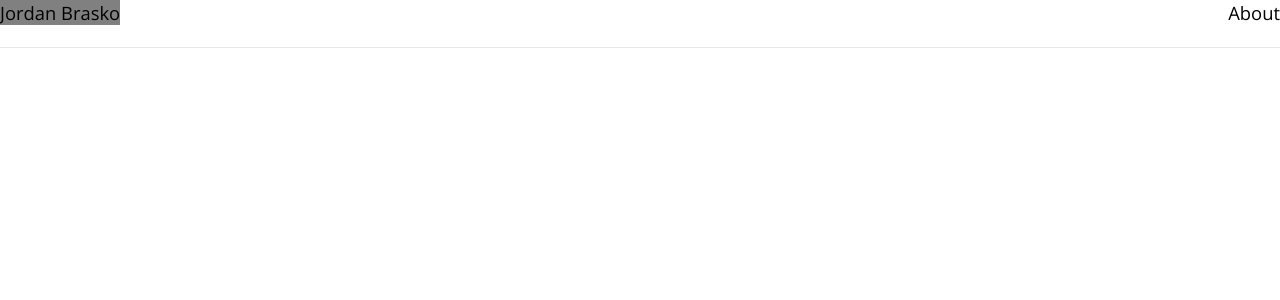
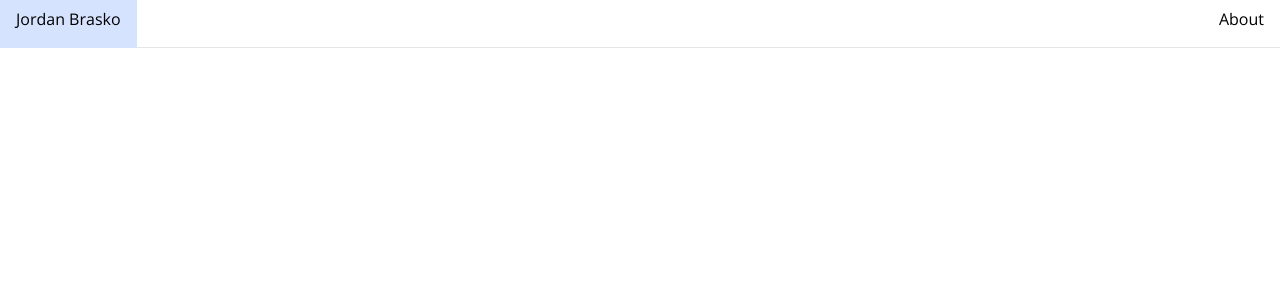
Before and after one commit to jbrasko2/jordan-brasko-portfolio, a React (Create React App) app: page / in a window 1280 px wide. Shown: the top 300 px of the page. Built offline with nearby package versions, Linux system fonts and the light colour scheme.

Commit message:
update linkbutton hover color

```diff
--- a/src/components/NavBar.js
+++ b/src/components/NavBar.js
@@ -29,8 +29,9 @@ const Wrapper = styled.nav`
 
 const LeftWrapper = styled.div`
     float: left;
+    height: 48px;
     a {
-        font-size: 1.15rem;
+        font-size: 1rem;
         text-decoration: none;
         color: black;
     }
@@ -38,9 +39,8 @@ const LeftWrapper = styled.div`
 
 const RightWrapper = styled.div`
     float: right;
-
     a {
-        font-size: 1.15rem;
+        font-size: 1rem;
         text-decoration: none;
         color: black;
     }
@@ -48,9 +48,10 @@ const RightWrapper = styled.div`
 
 const LinkButton = styled.div`
     height: 100%;
+    padding: .5rem 1rem;
 
     &:hover {
-        background-color: hsl(0, 0%, 50%);
+        background-color: #d6e3ff;
     }
 `
 
```
